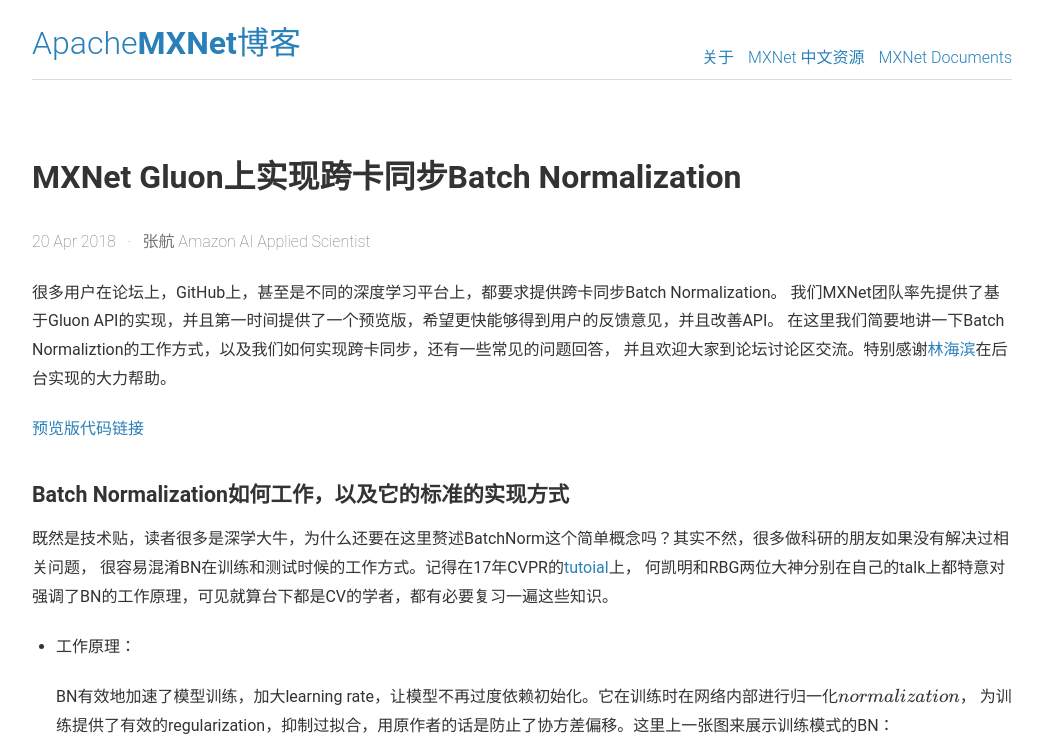
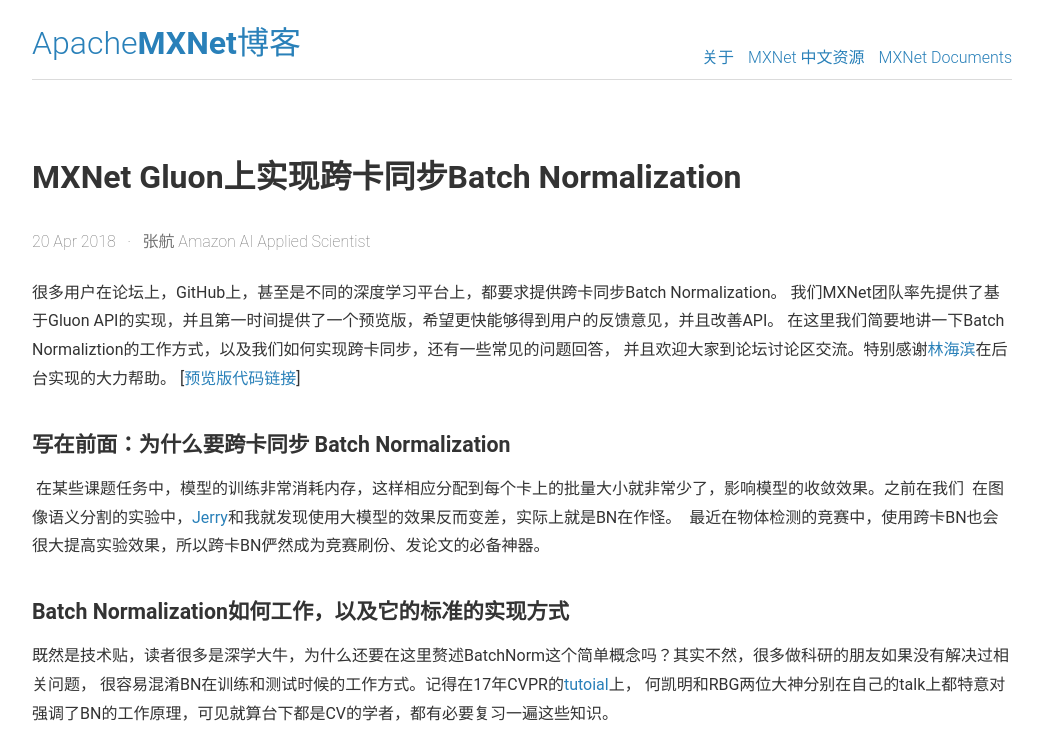
Before and after one commit to mxnet-zh/blog, a Jekyll site: the page built from _posts/2018-04-20-syncbn.md, in a window 1280 px wide and 1400 px high, cut to the strip 0-742 px from the top of the window. Shown: the whole strip, without its empty margins (118-1161 px from the left). Built offline with Jekyll 4.4.1, drawn with Linux system fonts in a browser that asks for light colours; formulas are drawn with MathJax 3; some of the changed text lies outside the part shown.

Commit message:
Update 2018-04-20-syncbn.md

```diff
--- a/_posts/2018-04-20-syncbn.md
+++ b/_posts/2018-04-20-syncbn.md
@@ -7,8 +7,13 @@
 我们MXNet团队率先提供了基于Gluon API的实现，并且第一时间提供了一个预览版，希望更快能够得到用户的反馈意见，并且改善API。
 在这里我们简要地讲一下Batch Normaliztion的工作方式，以及我们如何实现跨卡同步，还有一些常见的问题回答，
 并且欢迎大家到论坛讨论区交流。特别感谢[林海滨](https://github.com/eric-haibin-lin)在后台实现的大力帮助。
+[**[预览版代码链接](https://github.com/zhanghang1989/MXNet-Gluon-SyncBN)**]
 
-**[预览版代码链接](https://github.com/zhanghang1989/MXNet-Gluon-SyncBN)**
+### 写在前面：为什么要跨卡同步 Batch Normalization
+
+  在某些课题任务中，模型的训练非常消耗内存，这样相应分配到每个卡上的批量大小就非常少了，影响模型的收敛效果。之前在我们
+  在图像语义分割的实验中，[Jerry](http://zhongyuezhang.com/)和我就发现使用大模型的效果反而变差，实际上就是BN在作怪。
+  最近在物体检测的竞赛中，使用跨卡BN也会很大提高实验效果，所以跨卡BN俨然成为竞赛刷份、发论文的必备神器。
 
 ### Batch Normalization如何工作，以及它的标准的实现方式
 
@@ -18,24 +23,27 @@
 
 - 工作原理：
 
-  BN有效地加速了模型训练，加大learning rate，让模型不再过度依赖初始化。它在训练时在网络内部进行归一化(normalization)，
+  BN有效地加速了模型训练，加大learning rate，让模型不再过度依赖初始化。它在训练时在网络内部进行归一化（normalization），
   为训练提供了有效的regularization，抑制过拟合，用原作者的话是防止了协方差偏移。这里上一张图来展示训练模式的BN：
 
   ![](http://hangzh.com/images/bn1.png)
 
-  其中输入样本$$x={x_0,...x_N}$$，其均值为$$\mu=\sum x_i$$，方差为$$\sigama^2=\frac{\sum (x-\mu)^2}{N}$$，
-  BN的输出$$y=\gamma\frac{x-\mu}{\sigma}+\beta$$，$$\gamma\text{与}\beta$$是可学习对参数。
-  个人认为，这种强大的效果其实来自于back-propagation时候，来自于**均值和方差对输入样本的梯度**($$\frac(d_\mu}{d_{x_i}}
-  \text{与} \frac{d_\sigma}{d_{x_i}}$$)。这也是BN在训练模式与其在测试模式的重要区别，在测试模式(evaluation mode)下，
-  使用训练集上累积的均值和方差，在back-propagation的时候他们对输入样本没有梯度(gradient)。
+  其中输入样本$$x={x_0,...x_N}$$，其均值为$$\mu=\sum x_i$$，方差为$$\sigma^2=\frac{\sum (x_i-\mu)^2}{N}$$，
+  BN的输出$$y_i=\gamma\cdot\frac{x_i-\mu}{\sigma}+\beta$$，$$\gamma\text{与}\beta$$是可学习对参数。
+  个人认为，这种强大的效果其实来自于back-propagation时候，来自于**均值和方差对输入样本的梯度**(
+  $$\frac{d_\mu}{d_{x_i}} \text{与} \frac{d_\sigma}{d_{x_i}}$$)。
+  这也是BN在训练模式与其在测试模式的重要区别，在测试模式（evaluation mode）下，
+  使用训练集上累积的均值和方差，在back-propagation的时候他们对输入样本没有梯度（gradient）。
 
 - 数据并行：
 
-![](http://hangzh.com/images/bn2.png)
+  深度学习平台在多卡（GPU）运算的时候都是采用的数据并行（DataParallel），如下图:
 
-### 为什么要跨卡同步 Batch Normalization
+  ![](http://hangzh.com/images/bn2.png)
 
-
+  每次迭代，输入被等分成多份，然后分别在不同的卡上前向（forward）和后向（backward）运算，并且求出梯度，在迭代完成后合并
+  梯度、更新参数，再进行下一次迭代。因为在前向和后向运算的时候，每个卡上的模型是单独运算的，所以相应的Batch Normalization
+  也是在卡内完成，所以实际BN所归一化的样本数量仅仅局限于卡内，相当于批量大小（batch-size）减小了。
 
 ### 如何实现
 
@@ -58,12 +66,12 @@
 - 能否使用Symbol API？
 
   目前不行。我们后台增加的operators都是支持Symbol和NDArray两个接口的，所以在构建图的时候完成跨卡操作在理论上是可行的。
-  因为笔者是从Gluon API之后开始学习MXNet的，所以目前没有提供Symbol的解决方案，欢迎大家踊跃contribute。
+  因为笔者是从Gluon API之后开始学习MXNet的，所以目前没有提供Symbol的调用方法，欢迎大家贡献解决方案。
 
 - 训练是否会变慢，能否分布式训练？
 
-  变慢是相对的，目前不能分布式。
-  相同训练iterations的情况下，训练时间会变长，因为同步的锅(overhead)，但是我们往往可以加大learning rate，
+  变慢是相对的，目前不能分布式。
+  相同迭代次数的情况下，训练时间会变长，因为同步的锅(overhead)，但是我们往往可以加大learning rate，
   因为有了跨卡BN，梯度更加平缓了。
   目前已经有相关论文里面说到实现了128卡的分布式训练，证明是可行的，根据竟然这个跨卡BN的latency主要来自于同步，更接近于一个常数，
   所以在大运算量，大网络面前，相对的overhead变得很小。目前我们这个版本还不支持，但是后面可能会做。
```
